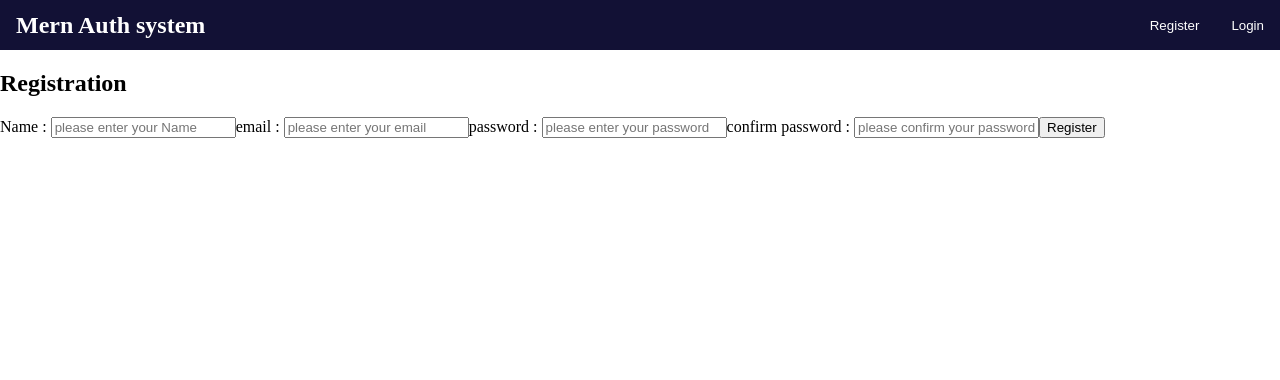
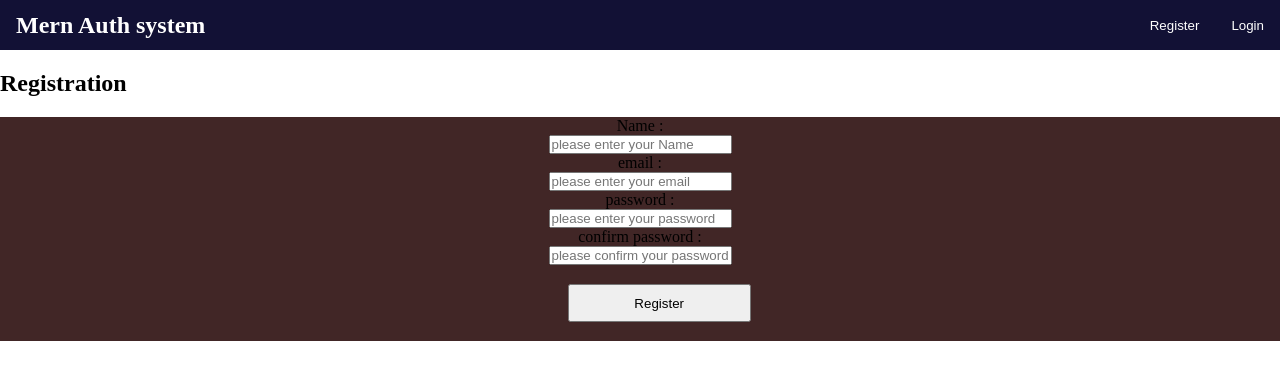
Before and after one commit to JoseOgam/hacktober, a React (Create React App) app in the folder client/: page /register in a window 1280 px wide. Shown: the top 380 px of the page. Built offline with nearby package versions, Linux system fonts and the light colour scheme.

Commit message:
implementing UserContext with React's createContext

```diff
--- a/client/src/App.js
+++ b/client/src/App.js
@@ -1,19 +1,28 @@
-import React from "react";
-import { Route } from "react-router-dom";
-
+import React, { useEffect, useState } from "react";
+import { Route, Switch } from "react-router-dom";
 import "./App.css";
 import NavBar from "./components/common/NavBar";
 import HomePage from "./components/homePage/HomePage";
 import LoginPage from "./components/auth/loginPage/LoginPage";
 import RegisterPage from "./components/auth/registerPage/RegisterPage";
+import UserContext from "./context/UserContext"
 
 function App() {
+  const { userData, setUserData } = useState({
+    token: undefined,
+    user: undefined
+  })
+  useEffect(()=>{},[])
   return (
     <div className="App">
+      <UserContext.Provider value={{ userData, setUserData }}>
       <NavBar />
+      <Switch>
       <Route path="/" component={HomePage} exact />
       <Route path="/register" component={RegisterPage} />
       <Route path="/login" component={LoginPage} />
+     </Switch>
+     </UserContext.Provider>
     </div>
   );
 }
--- a/client/src/components/auth/registerPage/RegisterPage.js
+++ b/client/src/components/auth/registerPage/RegisterPage.js
@@ -1,5 +1,6 @@
 import React, { useState } from "react";
 import axios from "axios";
+import "./register.css"
 
 const RegisterPage = () => {
   var [createUser, setCreateUser] = useState([]);
@@ -31,8 +32,9 @@ const RegisterPage = () => {
     setCreateUser([...createUser, [name, email, password, confirmPassword]]);
   };
   return (
-    <div>
+   <div>
       <h2>Registration</h2>
+       <div className="registration">
       <form onSubmit={handleSubmit}>
         <span>
           <label>Name : </label>
@@ -72,6 +74,7 @@ const RegisterPage = () => {
         </span>
         <button>Register</button>
       </form>
+      </div>
     </div>
   );
 };
--- /dev/null
+++ b/client/src/components/auth/registerPage/register.css
@@ -0,0 +1,29 @@
+.registration{
+    display: flex;
+    flex-direction: column;
+    align-items: center;
+    justify-content: space-between;
+    margin: 0;
+    padding: 0 1px;
+    background-color: #412626;
+    text-align: center;
+}
+
+label, input{
+    display: flex;
+    flex-direction: column;
+    margin: 0;
+    padding: 0 1px;
+}
+
+.registration button{
+    margin: 1.2rem;
+    padding: 0.6rem;
+    justify-content: center;
+    width: 100%;
+}
+
+.registration button:hover{
+    background-color: #18b647;
+    border-radius: 0px;
+}
--- /dev/null
+++ b/client/src/context/UserContext.js
@@ -0,0 +1,3 @@
+import { createContext } from "react"
+
+export default createContext(null)
```
